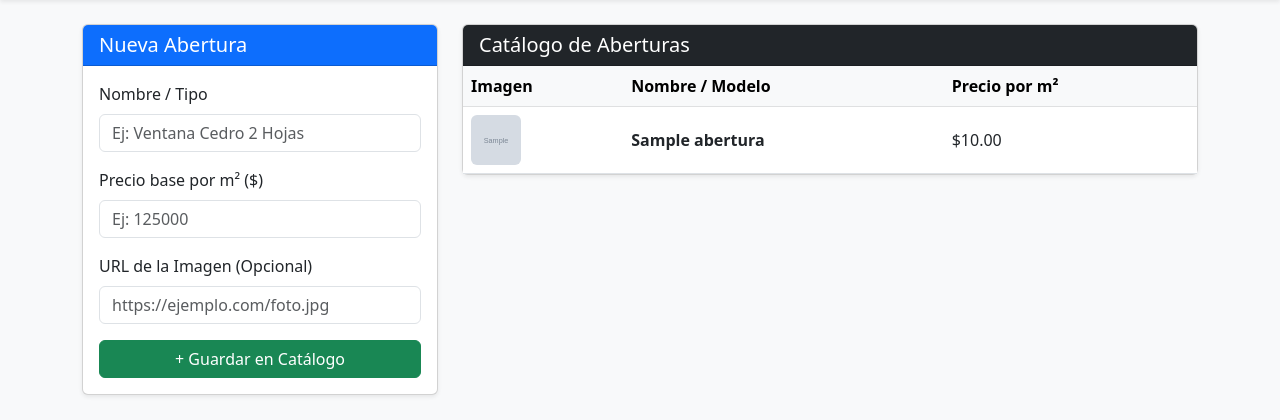
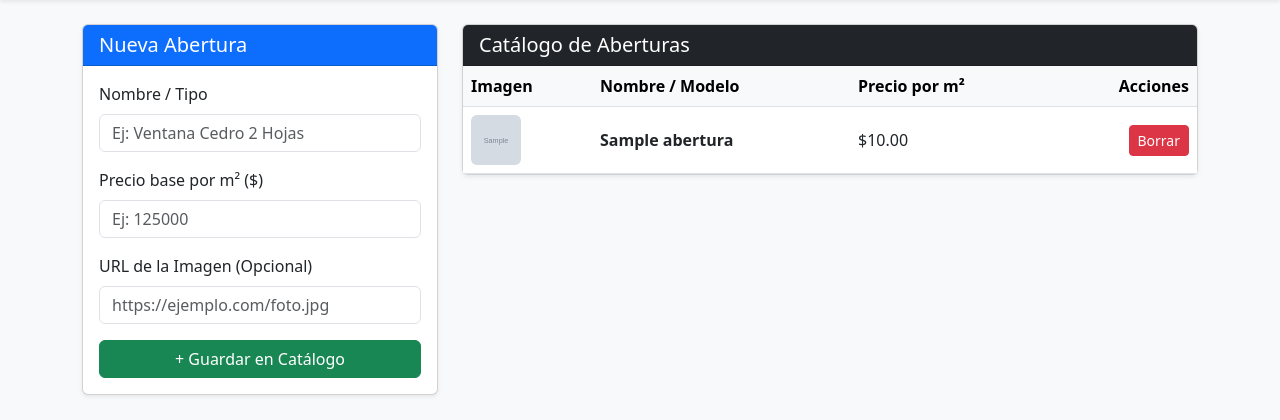
Before and after one commit to alexissescobar2018-crypto/aberturas_madera, a Flask app: template templates/aberturas.html in a window 1280 px wide. Shown: the part 56-476 px from the top of the page. Run offline with Flask 3, Linux system fonts and the light colour scheme; the template is opened without the code that fills it: most values are stand-ins (such as "Sample title", 1, 10 or a date in 2020); grey boxes marked "Sample" are stand-in pictures; parts of the project's set-up code (start-up, migrations or seed data) failed here and were passed over.

Commit message:
Add delete button for each abertura in catalog

```diff
--- a/templates/aberturas.html
+++ b/templates/aberturas.html
@@ -18,7 +18,6 @@
                         <label class="form-label">Precio base por m² ($)</label>
                         <input type="number" step="0.01" name="precio_m2" class="form-control" placeholder="Ej: 125000" required>
                     </div>
-                    <!-- ➕ CAMPO NUEVO PARA LA FOTO -->
                     <div class="mb-3">
                         <label class="form-label">URL de la Imagen (Opcional)</label>
                         <input type="url" name="imagen_url" class="form-control" placeholder="https://ejemplo.com/foto.jpg">
@@ -43,6 +42,7 @@
                                 <th>Imagen</th>
                                 <th>Nombre / Modelo</th>
                                 <th>Precio por m²</th>
+                                <th class="text-end">Acciones</th>
                             </tr>
                         </thead>
                         <tbody>
@@ -57,10 +57,16 @@
                                 </td>
                                 <td><strong>{{ abertura.nombre }}</strong></td>
                                 <td>${{ "{:,.2f}".format(abertura.precio_m2) }}</td>
+                                <td class="text-end">
+                                    <!-- ➕ BOTÓN PARA ELIMINAR -->
+                                    <a href="/abertura/eliminar/{{ abertura.id }}" class="btn btn-danger btn-sm" onclick="return confirm('¿Seguro que deseas eliminar esta abertura?');">
+                                        Borrar
+                                    </a>
+                                </td>
                             </tr>
                             {% else %}
                             <tr>
-                                <td colspan="3" class="text-center py-3 text-muted">
+                                <td colspan="4" class="text-center py-3 text-muted">
                                     No hay aberturas registradas en el catálogo.
                                 </td>
                             </tr>
```
